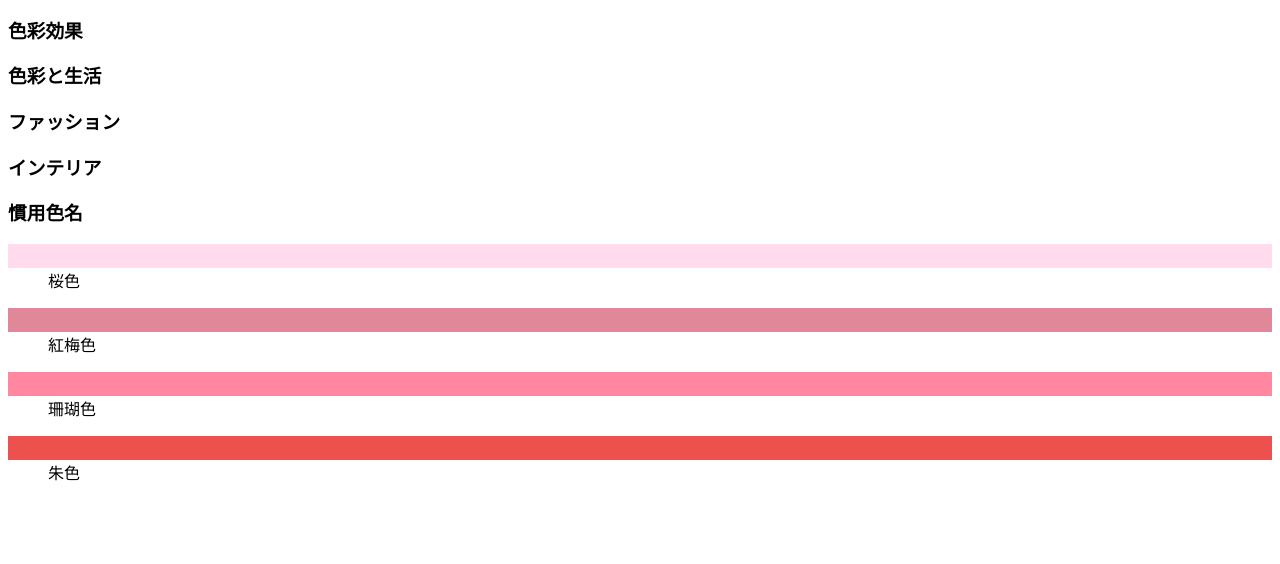
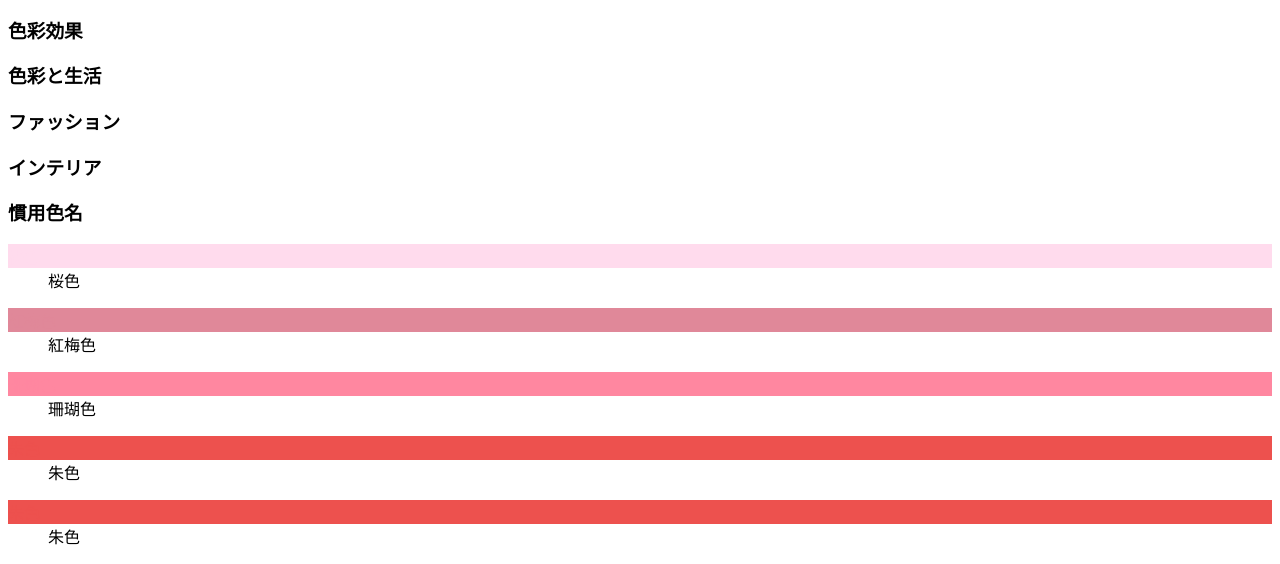
Before and after one commit to makochang/farbenlehre, a plain HTML site: page index.html in a window 1280 px wide. Shown: the part 2828-3392 px from the top of the page. Before the commit the page ends 3328 px from the top, so only its background shows below. Drawn offline with Linux system fonts and the light colour scheme.

Commit message:
Update index.html

```diff
--- a/index.html
+++ b/index.html
@@ -54,5 +54,6 @@
 	<dl><dt class="jis_koubai">紅梅色</dt><dd>紅梅色</dd></dl>
 	<dl><dt class="jis_sango">珊瑚色</dt><dd>珊瑚色</dd></dl>
 	<dl><dt class="jis_syu">朱色</dt><dd>朱色</dd></dl>
+	<dl><dt class="jis_syu">朱色</dt><dd>朱色</dd></dl>
 </body>
 </html>
```
